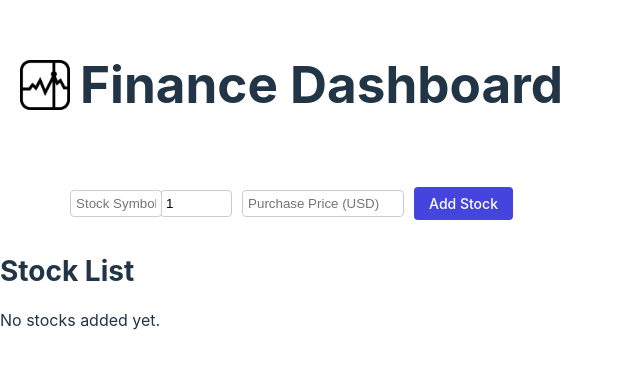
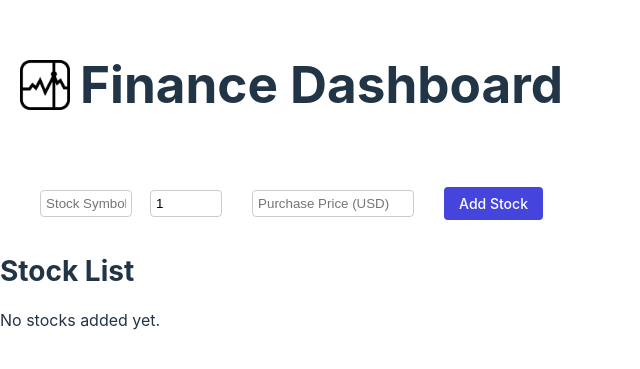
Before and after one commit to jayelinjiaqi/capstone-jayelin-se100, a React (Vite) app: page / in a window 1280 px wide. Shown: the part 225-594 px from the top of the page, without its empty margins (0-640 px from the left). Built offline with nearby package versions, Linux system fonts and the light colour scheme.

Commit message:
app.css input row gap

```diff
--- a/src/App.css
+++ b/src/App.css
@@ -6,7 +6,7 @@
 
 .input-row {
   display: flex;
-  gap: 10px; /* Space between each input */
+  gap: 30px; /* Space between each input */
   justify-content: center;
   align-items: center;
   margin-top: 20px;
```
